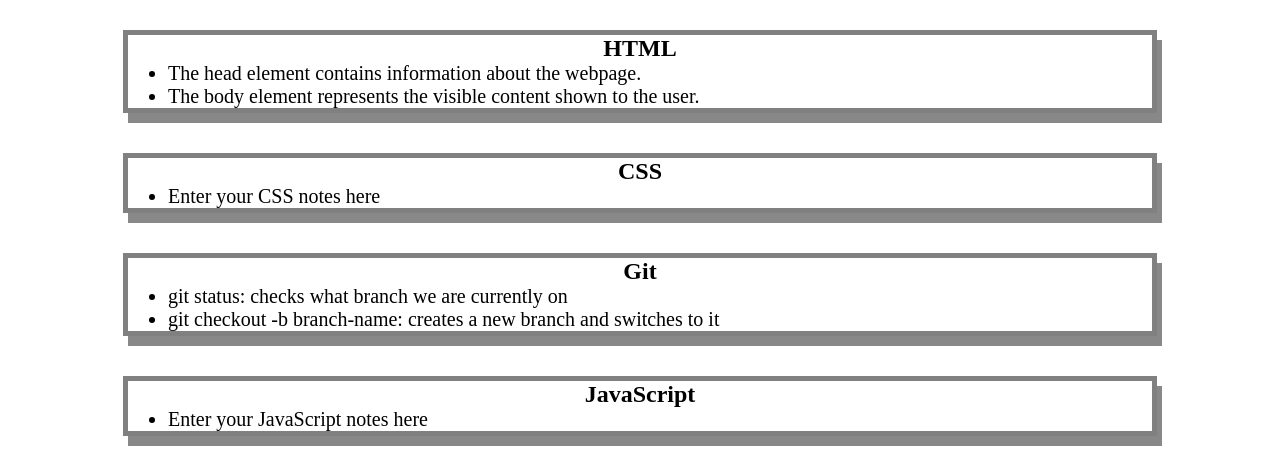
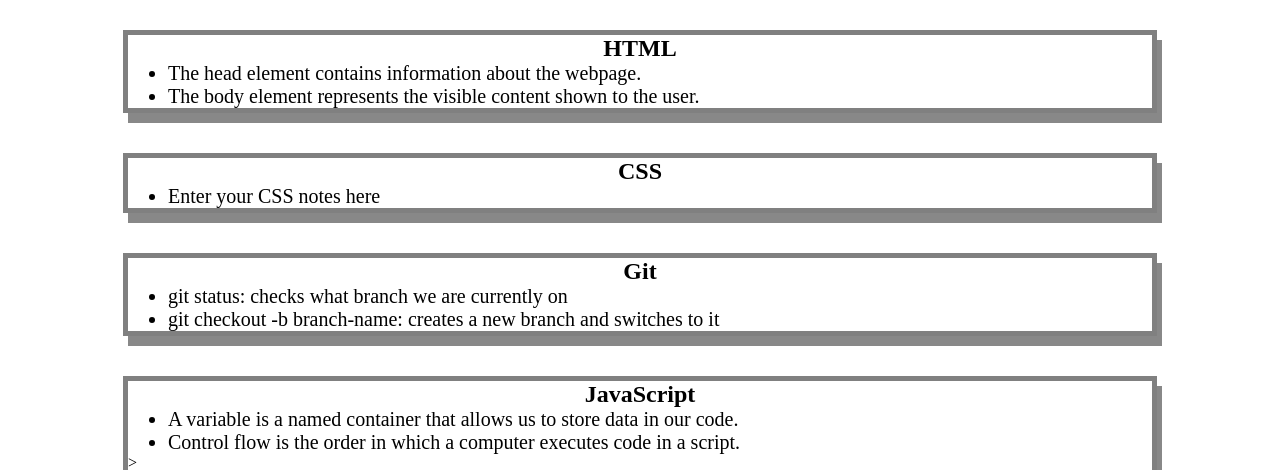
Before and after one commit to MariuszWiacek/prework-study-guide, a plain HTML site: page index.html in a window 1280 px wide. Shown: the part 130-600 px from the top of the page. Drawn offline with Linux system fonts and the light colour scheme.

Commit message:
Javascript done

```diff
--- a/assets/script.js
+++ b/assets/script.js
@@ -17,3 +17,33 @@ if (topic === 'HTML') {
  console.log('Please try again!');
 }
 */
+
+function listTopics() {
+    for (var x = 0; x < topics.length; x++) {
+      console.log(topics[x]);
+    }
+  }
+  function selectTopic() {
+    if (randomTopic === 'HTML') {
+      console.log("Let's study HTML!");
+    } else if (randomTopic === 'CSS') {
+      console.log("Let's study CSS!");
+    } else if (randomTopic=== 'Git') {
+      console.log("Let's study Git!");
+    } else if (randomTopic === 'JavaScript') {
+      console.log("Let's study JavaScript!");
+    } else {
+      console.log('Please try again!');
+    }
+  }
+  listTopics()
+  selectTopic()
+
+  var randomTopic = topics[Math.floor(Math.random() * topics.length)];
+var topics = ['HTML', 'CSS', 'Git', 'JavaScript'];
+
+console.log('Here are the topics we learned through Prework:');
+listTopics()
+
+console.log('Which topic should we study first?');
+selectTopic();
--- a/index.html
+++ b/index.html
@@ -40,8 +40,9 @@
       <section class="card" id="javascript-section">
         <h2>JavaScript</h2>
         <ul>
-          <li>Enter your JavaScript notes here</li>
-        </ul>
+   <li>A variable is a named container that allows us to store data in our code.</li>
+   <li>Control flow is the order in which a computer executes code in a script.</li>
+ </ul>>
       </section>
     </main>
 
```
